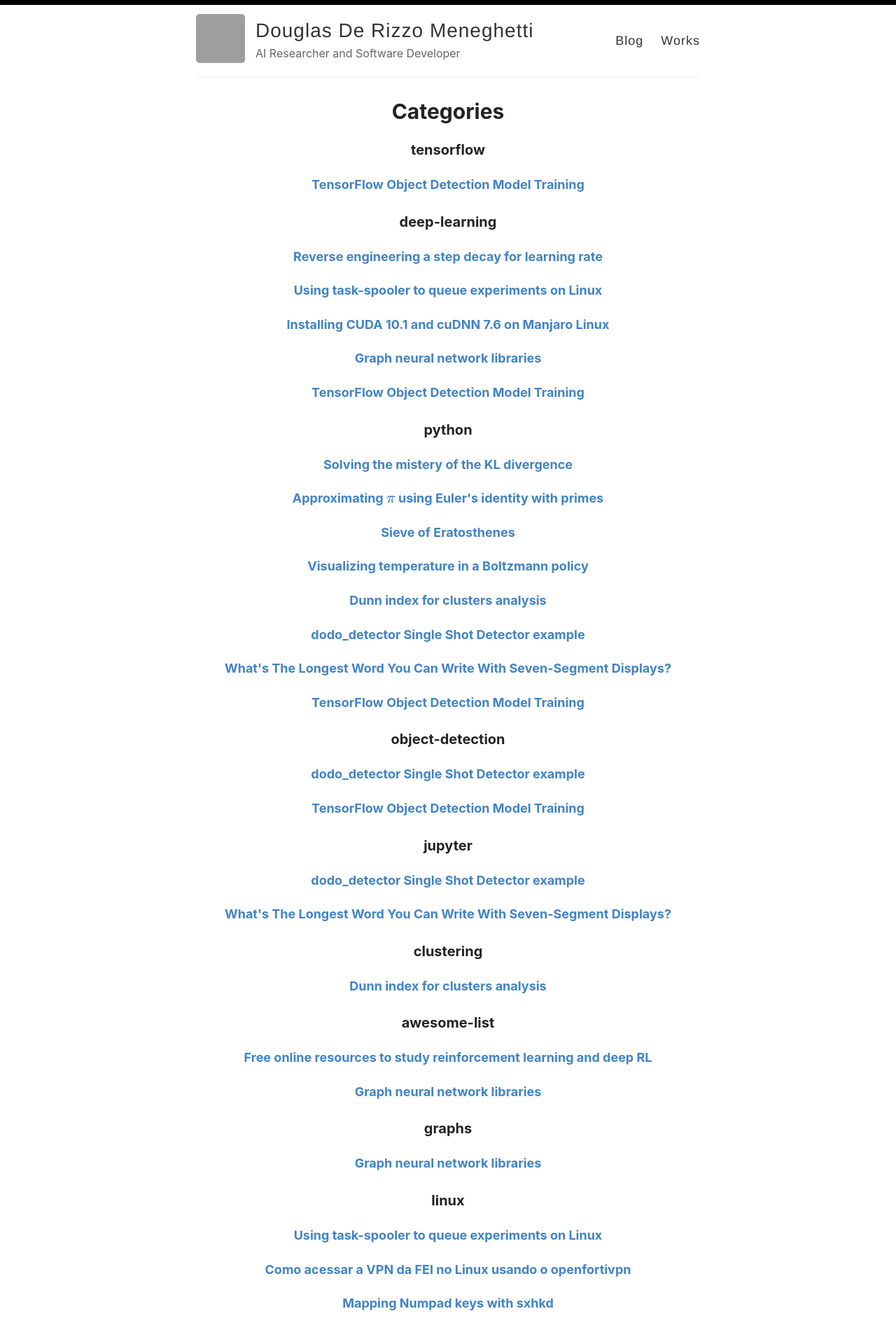
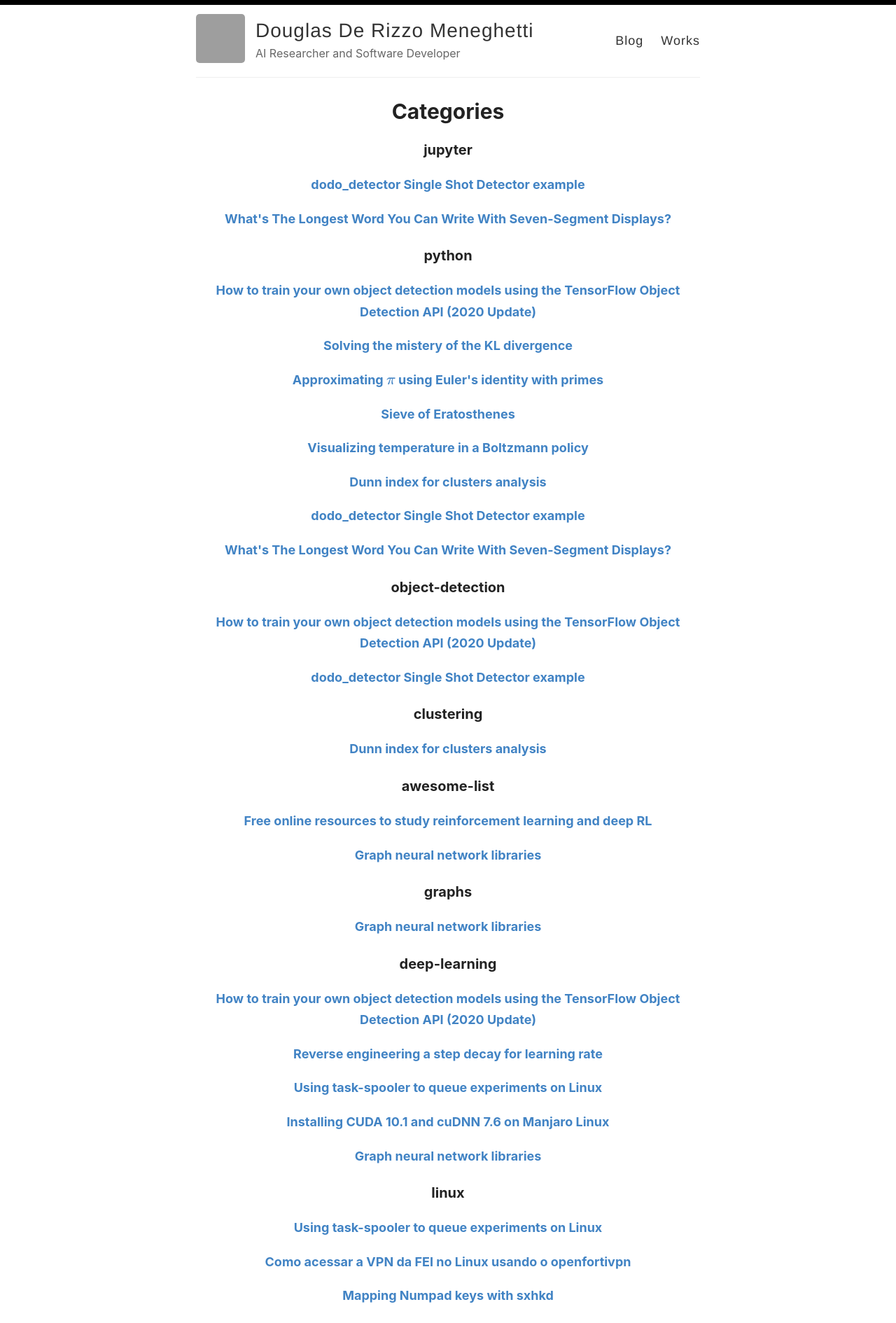
Before and after one commit to douglasrizzo/new-site, a Jekyll site: the page built from _pages/categories.md, in a window 1280 px wide. Shown: the top 1890 px of the page at 70% size. Built offline with Jekyll 4.4.1, drawn with Linux system fonts in a browser that asks for light colours; formulas are drawn with MathJax 3; some of the changed lines change nothing that is shown; some of the changed text lies outside the part shown; grey boxes are pictures that could not be loaded.

Commit message:
update tf obj tutorial

```diff
--- a/_layouts/default.html
+++ b/_layouts/default.html
@@ -1,16 +1,19 @@
 <!DOCTYPE html>
 <html>
+
 <head>
   <title>{% if page.title %}{{ page.title }} – {% endif %}{{ site.name }} – {{ site.description }}</title>
   {% seo title=false %}
   {% include meta.html %}
 
   <link rel="stylesheet" type="text/css" href="{{ site.baseurl }}/assets/style.css" />
-    <link rel="alternate" type="application/rss+xml" title="{{ site.name }} - {{ site.description }}" href="{{ site.baseurl }}/feed.xml" />
+  <link rel="alternate" type="application/rss+xml" title="{{ site.name }} - {{ site.description }}"
+    href="{{ site.baseurl }}/feed.xml" />
   <link rel="canonical" href="{{ site.url }}{{ page.url }}" />
 
   <meta name="theme-color" content="#000000">
   <link rel="icon" type="image/png" sizes="32x32" href="{{ site.baseurl }}/images/favicon-32x32.png">
+  {% include mathjax.html %}
 </head>
 
 <body>
@@ -19,7 +22,8 @@
     <div class="wrapper-masthead">
       <div class="container">
         <header class="masthead clearfix">
-            <a href="{{ site.baseurl }}/" class="site-avatar"><img src="{{ site.baseurl }}{{ site.avatar }}" alt="{{ site.title }}" /></a>
+          <a href="{{ site.baseurl }}/" class="site-avatar"><img src="{{ site.baseurl }}{{ site.avatar }}"
+              alt="{{ site.title }}" /></a>
 
           <div class="site-info">
             <h1 class="site-name"><a href="{{ site.baseurl }}/">{{ site.name }}</a></h1>
@@ -49,6 +53,6 @@
   </div>
 
   {% include analytics.html %}
-    {% include mathjax.html %}
 </body>
+
 </html>
--- a/_posts/2017-09-22-tf-obj-tutorial.md
+++ /dev/null
@@ -1,102 +0,0 @@
----
-layout: post
-title: TensorFlow Object Detection Model Training
-categories: tensorflow deep-learning python object-detection
----
-
-This is a summary of [this nice tutorial](https://medium.com/towards-data-science/how-to-train-your-own-object-detector-with-tensorflows-object-detector-api-bec72ecfe1d9).
-
-<!-- TOC -->
-
-- [Prerequisites](#prerequisites)
-- [Annotating images and serializing the dataset](#annotating-images-and-serializing-the-dataset)
-- [Choosing a neural network and preparing the training pipeline](#choosing-a-neural-network-and-preparing-the-training-pipeline)
-- [Training the network](#training-the-network)
-- [Final Tips](#final-tips)
-
-<!-- /TOC -->
-
-## Prerequisites
-
-1.  [Install TensorFlow](https://www.tensorflow.org/install/).
-2.  Download the TensorFlow [models repository](https://github.com/tensorflow/models).
-
-## Annotating images and serializing the dataset
-
-All the scripts mentioned in this section receive arguments from the
-command line and have help messages through the `-h/--help` flags. Also
-check the README from the repo they come from to get more details, if
-needed.
-
-1.  Install [labelImg](https://github.com/tzutalin/labelImg). This is a
-    Python package, which means you can install it via pip, but the one
-    from GitHub is better. It saves annotations in the PASCAL VOC
-    format.
-2.  Annotate your dataset using labelImg.
-3.  Use [this script](https://github.com/douglasrizzo/detection_util_scripts/blob/master/generate_csv.py)
-    to convert the XML files generated by labelImg into a single CSV
-    file.
-4.  Use [this script](https://github.com/douglasrizzo/detection_util_scripts/blob/master/generate_train_eval.py)
-    to separate the CSV file into two, one with training examples and
-    one with evaluation examples. Let\'s call them `train.csv` and
-    `eval.csv`. Images will be selected randomly and there are options
-    to stratify examples by class, making sure that objects from all
-    classes are present in both datasets. The usual proportions are 75%
-    to 80% of the annotated objects used for training and the rest for
-    the evaluation dataset.
-5.  Create a "label map" for your classes. You can check [some examples](https://github.com/tensorflow/models/tree/master/research/object_detection/data)
-    to understand what they look like. You can also generate one from
-    your original CSV file with [this script](https://github.com/douglasrizzo/detection_util_scripts/blob/master/generate_pbtxt.py).
-6.  Use [this script](https://github.com/douglasrizzo/detection_util_scripts/blob/master/generate_tfrecord.py)
-    to convert the two CSV files (`train.csv` and `eval.csv`) into two
-    TFRecord files (eg. `train.record` and `eval.record`), a serialized
-    data format that TensorFlow is most familiar with. You\'ll need the
-    label map from the previous for this.
-
-## Choosing a neural network and preparing the training pipeline
-
-7.  Download one of the neural network models provided in [this
-    page](https://github.com/tensorflow/models/blob/master/research/object_detection/g3doc/detection_model_zoo.md).
-    The ones trained in the COCO dataset are the best ones, since they
-    were also trained on objects.
-8.  Provide a training pipeline, which is a `config` file that usually
-    comes in the `tar.gz` file downloaded in the previous step. If they
-    don't come in the `tar.gz`, they can be found
-    [here](https://github.com/tensorflow/models/tree/master/research/object_detection/samples/configs).
-    You can find a tutorial on how to create your own
-    [here](https://github.com/tensorflow/models/blob/master/research/object_detection/g3doc/configuring_jobs.md).
-    -   The pipeline config file has some fields that must be adjusted
-        before training is started. Its header describes which ones.
-        Usually, they are the fields that point to the label map, the
-        training and evaluation directories and the neural network
-        checkpoint. In case you downloaded one of the models provided in
-        [this page](https://github.com/tensorflow/models/blob/master/research/object_detection/g3doc/detection_model_zoo.md),
-        you should untar the `tar.gz` file and point the checkpoint path
-        inside the pipeline config file to the \"untarred\" directory of
-        the model (see [this answer](https://stackoverflow.com/a/45363576/1245214) for help).
-    -   You should also check the number of classes. COCO has 90
-        classes, but your data set may have more or less.
-    -   There are additional parameters that may affect how much RAM is
-        consumed by the training process, as well as the quality of the
-        training. Things like the batch size or how many batches
-        TensorFlow can prefetch and keep in memory may considerably
-        increase the amount of RAM necessary, but I won\'t go over those
-        here as there is too much trial and error in adjusting those.
-
-## Training the network
-
-9.  Train the model. [This is how you do it locally](https://github.com/tensorflow/models/blob/master/research/object_detection/g3doc/running_locally.md).
-    **Optional:** in order to check training progress, TensorBoard can
-    be started pointing its `--logdir` to the `--model_dir` of
-    object\_detection/model\_main.py.
-
-10. Export the network, like [this](https://github.com/tensorflow/models/blob/master/research/object_detection/g3doc/exporting_models.md).
-
-11. Use the exported `.pb` in your object detector.
-
-## Final Tips
-
-In the *data augmentation* section of the training pipeline, some
-options can be added or removed to try and make the training better.
-Some of the options are listed
-[here](https://stackoverflow.com/a/46901051).
--- /dev/null
+++ b/_posts/2020-08-08-tf-obj-tutorial.md
@@ -0,0 +1,100 @@
+---
+layout: post
+title: How to train your own object detection models using the TensorFlow Object Detection API (2020 Update)
+categories: tensorflow deep-learning python object-detection
+---
+
+This started as a summary of [this nice tutorial](https://medium.com/towards-data-science/how-to-train-your-own-object-detector-with-tensorflows-object-detector-api-bec72ecfe1d9), but has since then become its own thing.
+
+<!-- TOC -->
+
+- [Prerequisites](#prerequisites)
+- [Annotating images and serializing the dataset](#annotating-images-and-serializing-the-dataset)
+- [Choosing a neural network and preparing the training pipeline](#choosing-a-neural-network-and-preparing-the-training-pipeline)
+- [Training the network](#training-the-network)
+- [Final Tips](#final-tips)
+
+<!-- /TOC -->
+
+## Prerequisites
+
+1.  Choose a TensorFlow installation. TensorFlow 1 and 2 have different different neural networks avaliable, so check [here](TF1-zoo) and [here](TF2-zoo) to make your choice.
+
+    * **Tip:** if you opt for one of the TF1 models, please note that the Ojbect detection API is only officialy compatible with TF 1.15.O, which works only with CUDA 10.0 (unless you compile from source). From personal experience, I know that all versions of TF from 1.12 and backwards do not work with the Object Detection API anymore.
+
+2.  [Install TensorFlow](https://www.tensorflow.org/install/).
+3.  Download the TensorFlow [models repository](https://github.com/tensorflow/models).
+
+## Annotating images and serializing the dataset
+
+For these steps, I'll recommend a collection of script I mase, which are available in [this repository](util-scripts). All of the scripts mentioned in this section receive arguments from the command line and have help messages through the `-h/--help` flags. Also check the README from the repo they come from to get more details, if needed.
+
+1.  Install [labelImg](https://github.com/tzutalin/labelImg). This is a
+    Python package, which means you can install it via pip, but the one
+    from GitHub is better.
+2.  Annotate your dataset using labelImg. Each image you annotate will have its annotations saved to an individual XML file with the name of the original image file and the `.xml` extension.
+3.  Use [this script](https://github.com/douglasrizzo/detection_util_scripts/blob/master/generate_csv.py) to convert the XML files generated by labelImg into a single CSV
+    file.
+
+    * **Optional:** Use [this script](https://github.com/douglasrizzo/detection_util_scripts/blob/master/generate_train_eval.py)
+    to separate the CSV file into two, one with training examples and
+    one with evaluation examples. Let\'s call them `train.csv` and
+    `eval.csv`. Images will be selected randomly and there are options
+    to stratify examples by class, making sure that objects from all
+    classes are present in both datasets. The usual proportions are 75%
+    to 80% of the annotated objects used for training and the rest for
+    the evaluation dataset.
+
+4.  Create a "label map" for your classes. You can check [some examples](https://github.com/tensorflow/models/tree/master/research/object_detection/data)
+    to understand what they look like. You can also generate one from
+    your original CSV file with [this script](https://github.com/douglasrizzo/detection_util_scripts/blob/master/generate_pbtxt.py).
+5.  Use [this script](https://github.com/douglasrizzo/detection_util_scripts/blob/master/generate_tfrecord.py)
+    to convert each of your CSV files into two TFRecord files (eg. `train.record` and `eval.record`), a serialized data format that TensorFlow is most familiar with. You'll need to point to the directory where the image files are stored and to the label map generated in the previous step.
+
+    * **Tip:** if you notice mistakes during the creation of these files, you can check their contents and compare to the ones in [these examples](https://github.com/douglasrizzo/detection_util_scripts/tree/master/examples).
+
+## Choosing a neural network and preparing the training pipeline
+
+1.  Download your the neural network model of choice from either the Detection Model Zoo [[TF1]](https://github.com/tensorflow/models/blob/master/research/object_detection/g3doc/tf1_detection_zoo.md)[[TF2]](https://github.com/tensorflow/models/blob/master/research/object_detection/g3doc/tf2_detection_zoo.md) or from the models trained for classification available [here](https://github.com/tensorflow/models/tree/master/research/slim#Pretrained) and
+[here](https://github.com/tensorflow/models/tree/master/research/slim/nets/mobilenet#pretrained-models). This is the step in which your choice of TensorFlow version will make a difference. From my experience, many of the classification models work with TF 1.15, but I am not aware if they work with TF 2.
+
+8.  Provide a training pipeline, which is a file with `.config` extension that describes the training procedure. The models provided in the Detection Zoo come with their own pipelines inside their `.tar.gz` file, but the classification models do not. In this situation, your options are to:
+
+    * download one that is close enough from [here](https://github.com/tensorflow/models/tree/master/research/object_detection/samples/configs) (I have succesfully done that to train classification MobileNets V1, V2 and V3 for detection).
+    * create your own, by following [this tutorial](https://github.com/tensorflow/models/blob/master/research/object_detection/g3doc/configuring_jobs.md).
+
+    The pipeline config file has some fields that must be adjusted
+    before training is started. The first thing you'll definitely want to keep an eye on is the `num_classes` attribute, which you'll need to change to the number of classes in your personal dataset.
+
+    Other importants fields are the ones with the `PATH_TO_BE_CONFIGURED` string. In these fields, you'll need to point to the files they ask for, such as the label map, the training and evaluation TFRecords and the neural network checkpoint, which is a file with an extension like `.ckpt` or `.ckpt.data-####-of-####`. This file also comes with the `.tar.gz` file.
+
+    In case you are using a model from the Detection Zoo, set the `fine_tune_checkpoint_type` field to `"detection"`, otherwise, set it to `"classification"`.
+
+    There are additional parameters that may affect how much RAM is
+    consumed by the training process, as well as the quality of the
+    training. Things like the batch size or how many batches
+    TensorFlow can prefetch and keep in memory may considerably
+    increase the amount of RAM necessary, but I won't go over those
+    here as there is too much trial and error in adjusting those.
+
+## Training the network
+
+1.  Train the model. To do it locally, follow the steps available here: [[TF1]](https://github.com/tensorflow/models/blob/master/research/object_detection/g3doc/tf1_training_and_evaluation.md)[[TF2]](https://github.com/tensorflow/models/blob/master/research/object_detection/g3doc/tf2_training_and_evaluation.md).
+    **Optional:** in order to check training progress, TensorBoard can
+    be started pointing its `--logdir` to the `--model_dir` of
+    object\_detection/model\_main.py.
+
+2. Export the network, like [this](https://github.com/tensorflow/models/blob/master/research/object_detection/g3doc/exporting_models.md).
+
+3. Use the exported `.pb` in your object detector.
+
+## Final Tips
+
+In the *data augmentation* section of the training pipeline, some
+options can be added or removed to try and make the training better.
+Some of the options are listed
+[here](https://stackoverflow.com/a/46901051).
+
+[TF1-zoo]: https://github.com/tensorflow/models/blob/master/research/object_detection/g3doc/tf1_detection_zoo.md
+[TF2-zoo]: https://github.com/tensorflow/models/blob/master/research/object_detection/g3doc/tf2_detection_zoo.md
+[util-scripts]: https://github.com/douglasrizzo/detection_util_scripts
--- a/_sass/_reset.scss
+++ b/_sass/_reset.scss
@@ -45,6 +45,8 @@
 table {
 	border-collapse: collapse;
 	border-spacing: 0;
+	margin-left:auto;
+	margin-right:auto;
 }
 /* apply a natural box layout model to all elements, but allowing components to change
    from https://www.paulirish.com/2012/box-sizing-border-box-ftw/
```
Lines whose indentation alone changed are shown as unchanged.
